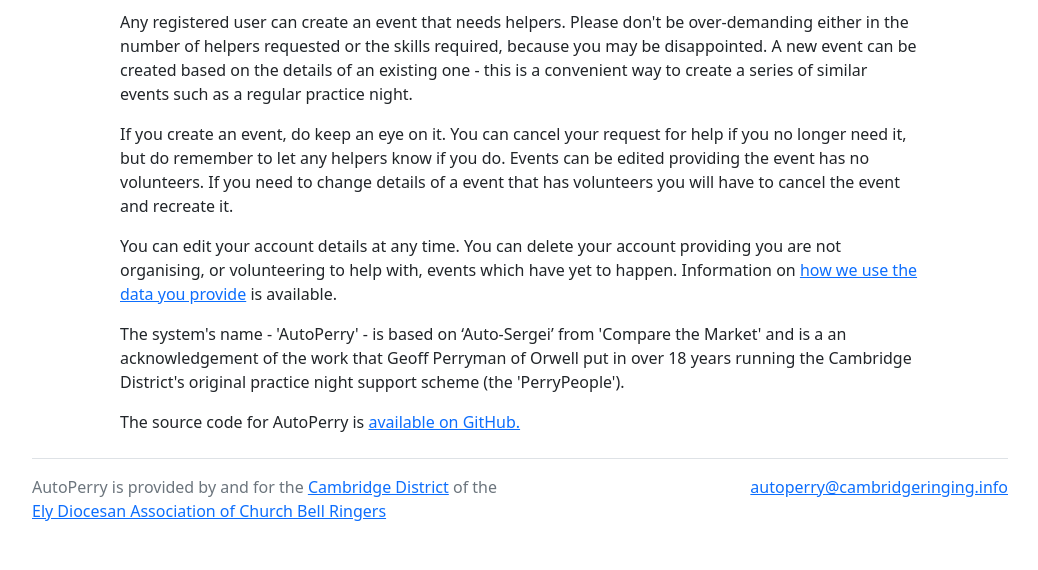
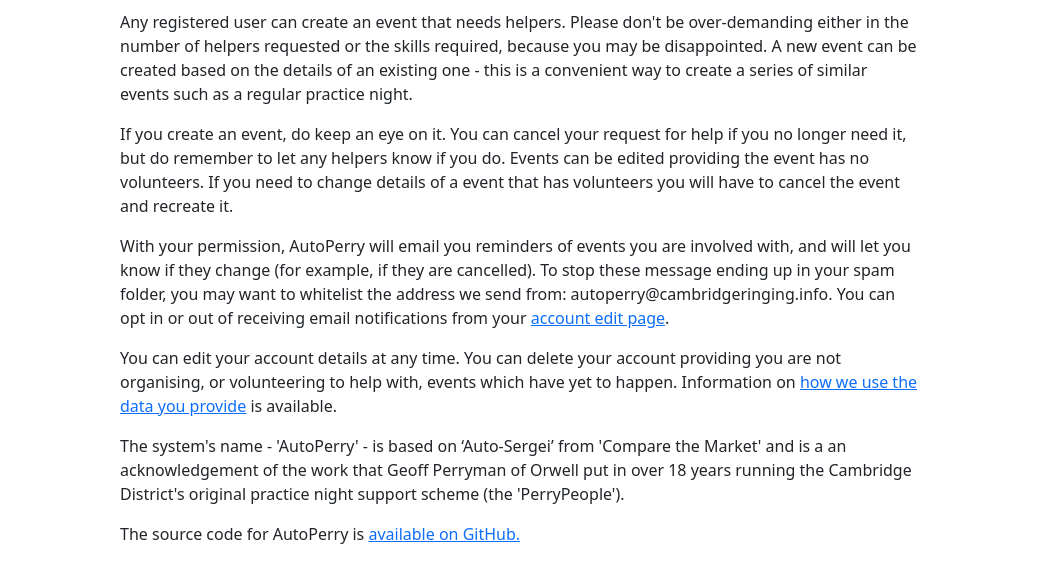
Before and after one commit to jw35/practice-night-support, a Django app: template autoperry/webapp/templates/webapp/about.html in a window 1280 px wide. Shown: the part 494-1064 px from the top of the page, without its empty margins (120-1158 px from the left). Before the commit the page ends 1015 px from the top, so only its background shows below. Run offline with Django 3.2, Linux system fonts and the light colour scheme; the template is opened without the code that fills it, so the values that code supplies are empty; some libraries are stand-ins or nearby versions.

Commit message:
MEntion emails, whitelisting and opt-out in 'About'

```diff
--- a/autoperry/webapp/templates/webapp/about.html
+++ b/autoperry/webapp/templates/webapp/about.html
@@ -36,6 +36,13 @@ you do. Events can be edited providing the event has no volunteers. If you
 need to change details of a event that has volunteers you will have to cancel
 the event and recreate it.</p>
 
+<p>With your permission, AutoPerry will email you reminders of events you are
+involved with, and will let you know if they change (for example, if they are
+cancelled). To stop these message ending up in your spam folder, you may want
+to whitelist the address we send from: autoperry@cambridgeringing.info. You
+can opt in or out of receiving email notifications from your <a href="
+{% url 'account-edit' %}">account edit page</a>.</p>
+
 <p>You can edit your account details at any time. You can delete your account
 providing you are not organising, or volunteering to help with, events which
 have yet to happen. Information on <a href="{% url 'privacy' %}">how we use
```
